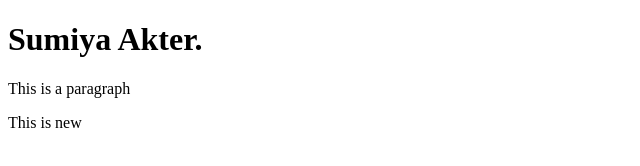
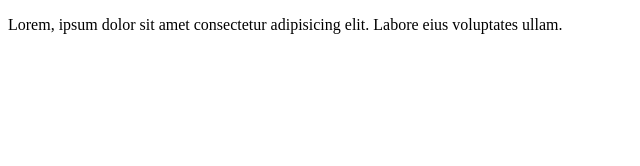
Before and after one commit to akter-shimu/first-project, a plain HTML site: page index.html in a window 1280 px wide. Shown: the whole page, without its empty margins (0-640 px from the left). Drawn offline with Linux system fonts and the light colour scheme.

Commit message:
ptag added

```diff
--- a/index.html
+++ b/index.html
@@ -6,9 +6,6 @@
     <title>Document</title>
 </head>
 <body>
-   <h1>Sumiya Akter.</h1>
-   <p>This is a paragraph</p>
-    <p>This is new
-     </p>
+  <p>Lorem, ipsum dolor sit amet consectetur adipisicing elit. Labore eius voluptates ullam.</p>
 </body>
 </html>
```
